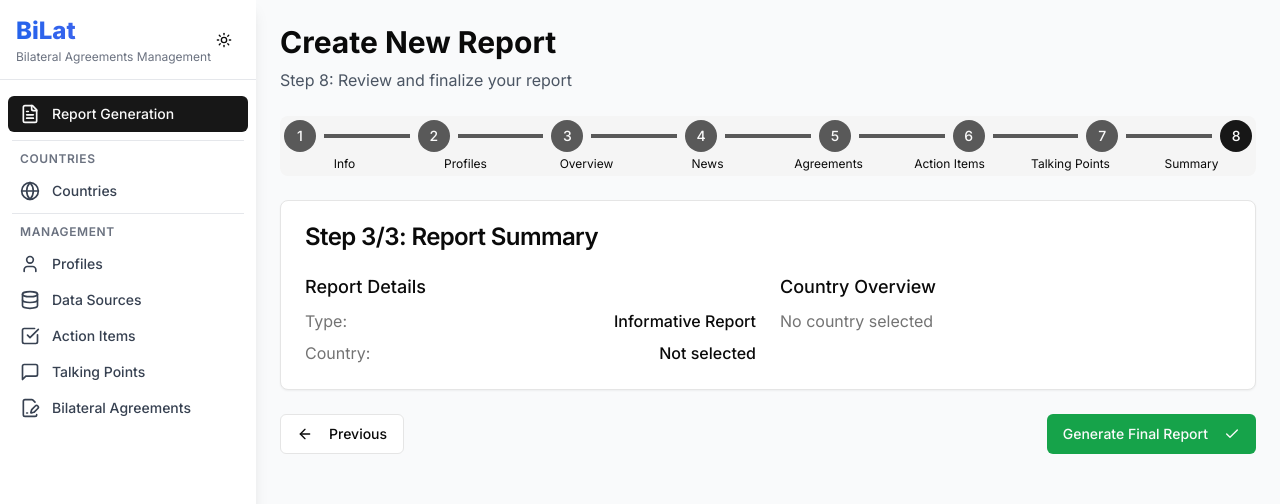
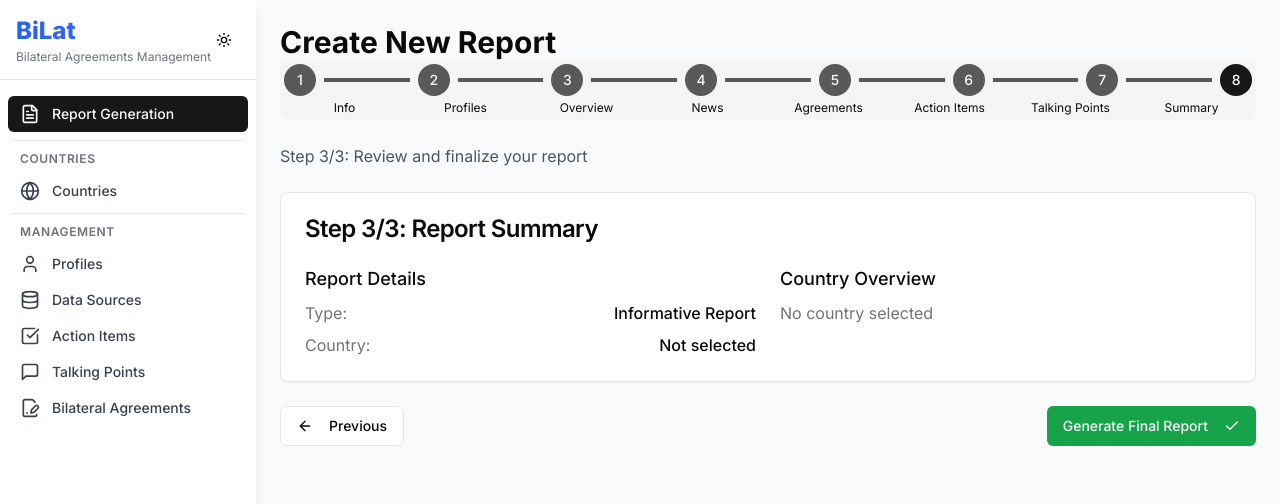
Before and after one commit to kkihtir/bilat_ai, a Next.js app: page /dashboard/reports/create/summary in a window 1280 px wide. Shown: the top 504 px of the page. Built offline with nearby package versions, Linux system fonts and the light colour scheme.

Commit message:
refactor: remove local state management and update report step display in SummaryClientPage

```diff
--- a/app/dashboard/reports/create/summary/SummaryClientPage.tsx
+++ b/app/dashboard/reports/create/summary/SummaryClientPage.tsx
@@ -124,6 +124,10 @@ export default function SummaryContent() {
   return (
     <div className="space-y-6">
       <ReportProgressIndicator currentStep="summary" reportType={reportData.reportType} />
+
+      <p className="text-gray-600">
+        Step {reportData.reportType === "meeting" ? "8/8" : "3/3"}: Review and finalize your report
+      </p>
 
       <Card>
         <CardHeader>
--- a/app/dashboard/reports/create/summary/page.tsx
+++ b/app/dashboard/reports/create/summary/page.tsx
@@ -1,9 +1,6 @@
-"use client"
-
-import { useState, useEffect } from "react"
-import type { Metadata } from "next"
 import DashboardLayout from "@/components/dashboard/dashboard-layout"
 import SummaryClientPage from "./SummaryClientPage"
+import type { Metadata } from "next"
 
 export const metadata: Metadata = {
   title: "Report Summary | Staff Portal",
@@ -11,26 +8,13 @@ export const metadata: Metadata = {
 }
 
 export default function SummaryPage() {
-  // This is now a client component to access localStorage
-  const [stepNumber, setStepNumber] = useState<string>("8")
-
-  useEffect(() => {
-    // Get step number based on report type
-    const reportData = localStorage.getItem("reportData")
-    if (reportData) {
-      const parsedData = JSON.parse(reportData)
-      setStepNumber(parsedData.reportType === "meeting" ? "8" : "3")
-    }
-  }, [])
-
   return (
     <DashboardLayout>
       <div className="space-y-6">
         <div>
           <h1 className="text-3xl font-bold">Create New Report</h1>
-          <p className="mt-2 text-gray-600">Step {stepNumber}: Review and finalize your report</p>
+          <SummaryClientPage />
         </div>
-        <SummaryClientPage />
       </div>
     </DashboardLayout>
   )
```
